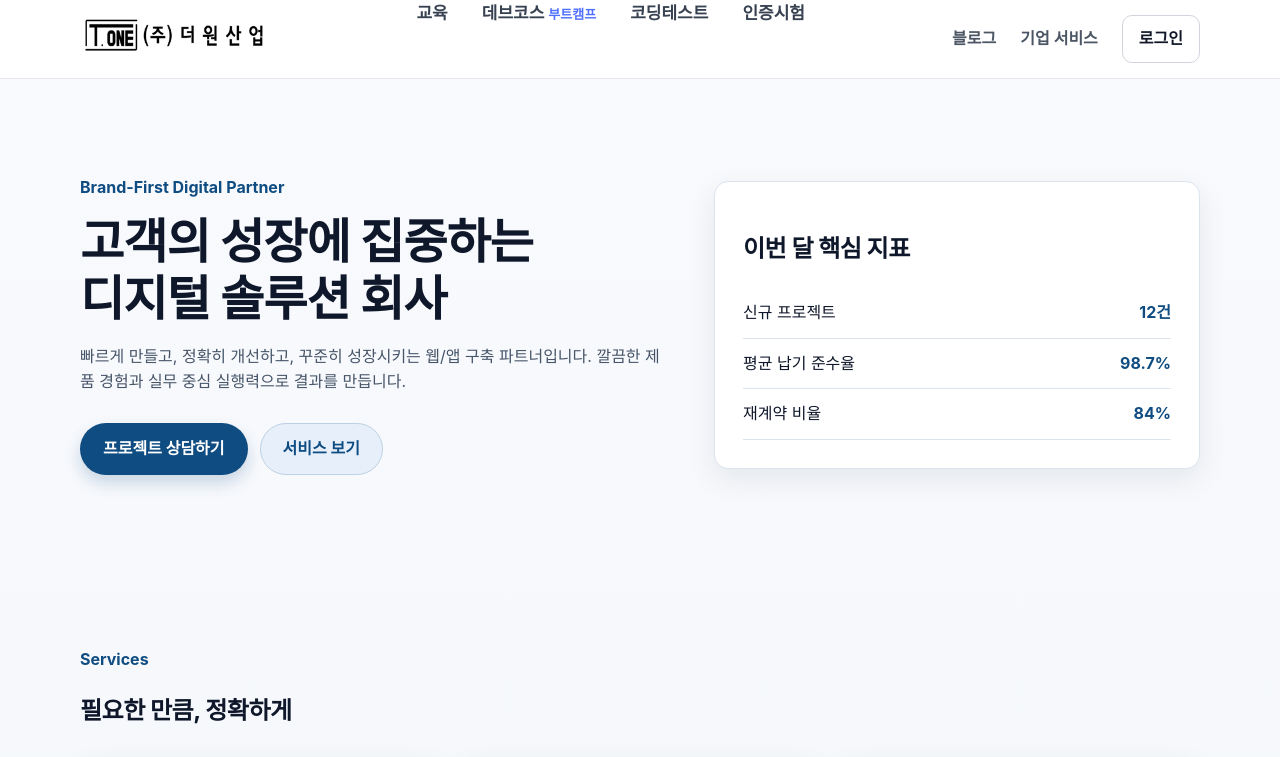
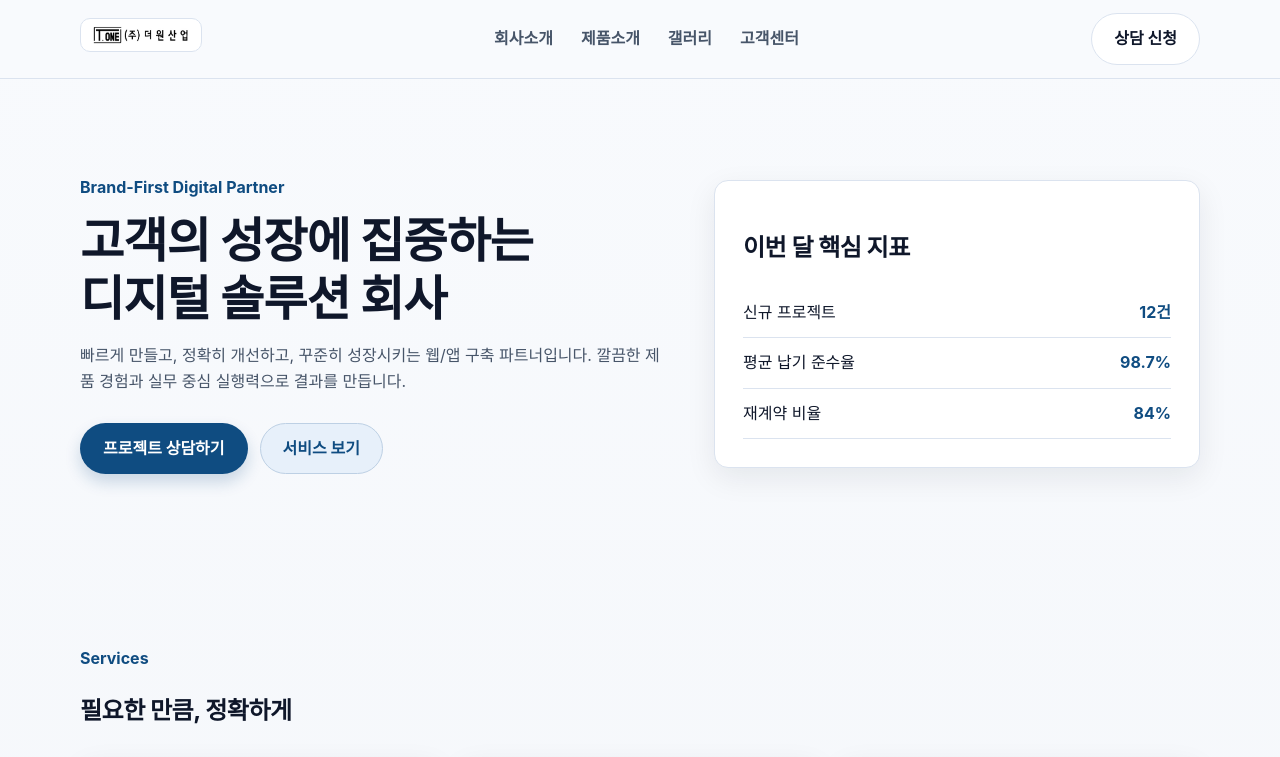
Before and after one commit to kpd4444/The_One, a React (Vite) app in the folder theone-site/: page / in a window 1280 px wide. Shown: the top 757 px of the page. Built offline with nearby package versions, Linux system fonts and the light colour scheme.

Commit message:
fix: align header and styles to conflict-safe merged version

```diff
--- a/theone-site/src/components/Header.jsx
+++ b/theone-site/src/components/Header.jsx
@@ -4,98 +4,79 @@ import logo from "../assets/logo.png";
 
 const navItems = [
   {
-    label: "교육",
+    label: "회사소개",
     to: "/about",
+    preview: {
+      title: "더원산업 소개",
+      desc: "인사말, 연혁, 조직도, 오시는 길까지 회사의 핵심 정보를 확인하세요.",
+      cta: "회사소개 바로가기",
+    },
     groups: [
       {
-        title: "회사 교육",
+        title: "회사 정보",
         links: [
-          { label: "인사말", to: "/about#greeting" },
-          { label: "회사연혁", to: "/about#history" },
-          { label: "조직도", to: "/about" },
-        ],
-      },
-      {
-        title: "고객 안내",
-        links: [
-          { label: "공지사항", to: "/support#notice" },
-          { label: "문의하기", to: "/support#inquiry" },
+          { label: "인사말", href: "/about#greeting" },
+          { label: "회사연혁", href: "/about#history" },
+          { label: "조직도", href: "/about" },
+          { label: "찾아오시는 길", href: "/about#location" },
         ],
       },
     ],
-    promo: {
-      title: "더원산업 교육 안내",
-      desc: "회사/현장 맞춤형 안내 자료와 상담 채널을 확인해보세요.",
-      to: "/about",
-      cta: "자세히 보기",
-    },
   },
   {
-    label: "데브코스",
-    accent: "부트캠프",
+    label: "제품소개",
     to: "/products",
+    preview: {
+      title: "산업 현장 맞춤 제품",
+      desc: "현장에 최적화된 설계·제작·설치까지 One-stop으로 제공합니다.",
+      cta: "제품소개 바로가기",
+    },
     groups: [
       {
-        title: "제품 라인업",
+        title: "제품 안내",
         links: [
-          { label: "제품특성", to: "/products" },
-          { label: "적용분야", to: "/products" },
-          { label: "상담/견적 문의", to: "/support#inquiry" },
-          { label: "현장 시공 사례", to: "/gallery" },
-        ],
-      },
-      {
-        title: "고객지원 서비스",
-        links: [
-          { label: "공지사항 및 자료실", to: "/support#notice" },
-          { label: "고객 문의 접수", to: "/support#inquiry" },
+          { label: "제품특성", href: "/products" },
+          { label: "적용분야", href: "/products" },
+          { label: "상담/견적 문의", href: "/support#inquiry" },
         ],
       },
     ],
-    promo: {
-      title: "실무에 가까운 제작/시공 프로세스",
-      desc: "설계부터 제작·설치·유지보수까지 한 번에 관리하는 원스톱 서비스를 제공합니다.",
-      to: "/products",
-      cta: "제품소개 자세히보기",
-    },
   },
   {
-    label: "코딩테스트",
+    label: "갤러리",
     to: "/gallery",
+    preview: {
+      title: "프로젝트 갤러리",
+      desc: "더원산업이 수행한 다양한 현장 시공과 완성 사례를 확인해보세요.",
+      cta: "갤러리 바로가기",
+    },
     groups: [
       {
         title: "포트폴리오",
         links: [
-          { label: "전체 갤러리", to: "/gallery" },
-          { label: "최근 프로젝트", to: "/gallery" },
+          { label: "시공 사례 보기", href: "/gallery" },
+          { label: "최근 프로젝트", href: "/gallery" },
         ],
       },
     ],
-    promo: {
-      title: "프로젝트 아카이브",
-      desc: "진행한 프로젝트 이미지를 통해 품질과 결과물을 직접 확인해보세요.",
-      to: "/gallery",
-      cta: "갤러리 이동",
-    },
   },
   {
-    label: "인증시험",
+    label: "고객센터",
     to: "/support",
+    preview: {
+      title: "고객 지원",
+      desc: "공지사항과 문의 접수로 빠르고 정확한 지원을 제공합니다.",
+      cta: "고객센터 바로가기",
+    },
     groups: [
       {
-        title: "지원",
+        title: "지원 메뉴",
         links: [
-          { label: "공지사항", to: "/support#notice" },
-          { label: "1:1 문의", to: "/support#inquiry" },
+          { label: "공지사항", href: "/support#notice" },
+          { label: "고객문의", href: "/support#inquiry" },
         ],
       },
     ],
-    promo: {
-      title: "빠른 고객 지원",
-      desc: "문의 접수 후 담당자가 순차적으로 빠르게 회신드립니다.",
-      to: "/support",
-      cta: "고객센터 이동",
-    },
   },
 ];
 
@@ -103,68 +84,52 @@ export default function Header() {
   const [openMenu, setOpenMenu] = useState(null);
 
   return (
-    <header className="site-header" onMouseLeave={() => setOpenMenu(null)}>
+    <header className={`site-header ${openMenu ? "menu-open" : ""}`}>
       <div className="container nav-wrap">
         <Link className="logo" to="/" aria-label="더원산업 홈">
           <img src={logo} alt="T.ONE (주)더원산업" className="logo-img" />
         </Link>
 
-        <nav className="nav-menu" aria-label="메인 메뉴">
+        <nav className="nav-menu" onMouseLeave={() => setOpenMenu(null)}>
           {navItems.map((item) => (
             <div
+              className="nav-item"
               key={item.label}
-              className="nav-item"
               onMouseEnter={() => setOpenMenu(item.label)}
               onFocus={() => setOpenMenu(item.label)}
             >
-              <NavLink to={item.to} className={({ isActive }) => `nav-main-link ${isActive ? "active" : ""}`}>
+              <NavLink to={item.to} className={({ isActive }) => (isActive ? "active" : "")}>
                 {item.label}
-                {item.accent ? <span className="nav-accent">{item.accent}</span> : null}
               </NavLink>
+              <div className={`mega-menu ${openMenu === item.label ? "show" : ""}`}>
+                <div className="mega-grid">
+                  {item.groups.map((group) => (
+                    <div key={group.title} className="mega-group">
+                      <h4>{group.title}</h4>
+                      <ul>
+                        {group.links.map((link) => (
+                          <li key={link.label}>
+                            <Link to={link.href}>{link.label}</Link>
+                          </li>
+                        ))}
+                      </ul>
+                    </div>
+                  ))}
+
+                  <article className="mega-preview">
+                    <strong>{item.preview.title}</strong>
+                    <p>{item.preview.desc}</p>
+                    <Link to={item.to}>{item.preview.cta} ›</Link>
+                  </article>
+                </div>
+              </div>
             </div>
           ))}
         </nav>
 
-        <div className="nav-utils">
-          <Link to="/gallery">블로그</Link>
-          <Link to="/support">기업 서비스</Link>
-          <Link className="login-btn" to="/support#inquiry">로그인</Link>
-        </div>
+        <Link className="btn btn-outline" to="/#contact">상담 신청</Link>
       </div>
-
-      <div className={`mega-panel ${openMenu ? "show" : ""}`}>
-        <div className="container mega-panel-inner">
-          {navItems
-            .filter((item) => item.label === openMenu)
-            .map((item) => (
-              <div key={item.label} className="mega-layout">
-                <div className="mega-links">
-                  {item.groups.map((group) => (
-                    <section key={group.title} className="mega-col">
-                      <h4>{group.title}</h4>
-                      <ul>
-                        {group.links.map((linkItem) => (
-                          <li key={linkItem.label}>
-                            <Link to={linkItem.to} className="mega-link">
-                              {linkItem.label}
-                            </Link>
-                          </li>
-                        ))}
-                      </ul>
-                    </section>
-                  ))}
-                </div>
-
-                <article className="mega-promo">
-                  <div className="mega-promo-thumb" aria-hidden="true" />
-                  <strong>{item.promo.title}</strong>
-                  <p>{item.promo.desc}</p>
-                  <Link to={item.promo.to}>{item.promo.cta} ❯</Link>
-                </article>
-              </div>
-            ))}
-        </div>
-      </div>
+      {openMenu && <div className="mega-backdrop" onMouseEnter={() => setOpenMenu(null)} />}
     </header>
   );
 }
--- a/theone-site/src/styles/components.css
+++ b/theone-site/src/styles/components.css
@@ -1,184 +1,136 @@
 .site-header {
   position: sticky;
   top: 0;
-  background: #fff;
-  border-bottom: 1px solid #e5e7eb;
-  z-index: 50;
+  background: rgba(248, 250, 253, 0.9);
+  border-bottom: 1px solid var(--line);
+  backdrop-filter: blur(10px);
+  z-index: 20;
 }
 
 .nav-wrap {
-  min-height: 78px;
+  min-height: 74px;
   display: flex;
   align-items: center;
   justify-content: space-between;
-  gap: 28px;
+  gap: 24px;
 }
 
 .logo-img {
-  height: 38px;
-  border: 0;
-  border-radius: 0;
-  background: transparent;
-  padding: 0;
+  height: 34px;
+  border-radius: 10px;
+  border: 1px solid var(--line);
+  background: var(--surface);
+  padding: 6px 10px;
 }
 
 .nav-menu {
   display: flex;
-  align-items: center;
-  gap: 34px;
-  height: 78px;
+  gap: 28px;
+  color: var(--muted);
+  font-weight: 600;
+}
+
+.nav-menu a { position: relative; }
+.nav-menu a.active { color: var(--primary); }
+.nav-menu a.active::after {
+  content: "";
+  position: absolute;
+  left: 0;
+  bottom: -8px;
+  width: 100%;
+  height: 2px;
+  background: var(--primary);
 }
 
 .nav-item {
-  display: flex;
-  align-items: center;
-  height: 100%;
+  position: relative;
+  padding: 26px 0;
 }
 
-.nav-main-link {
-  position: relative;
-  display: flex;
-  align-items: baseline;
-  gap: 4px;
-  height: 100%;
-  color: #374151;
-  font-size: 17px;
-  font-weight: 700;
+.mega-menu {
+  position: absolute;
+  left: 50%;
+  top: calc(100% - 3px);
+  transform: translateX(-50%);
+  width: min(860px, 80vw);
+  background: var(--surface);
+  border: 1px solid var(--line);
+  border-radius: 16px;
+  box-shadow: 0 16px 40px rgba(15, 23, 42, 0.14);
+  padding: 26px;
+  opacity: 0;
+  visibility: hidden;
+  pointer-events: none;
+  transition: all 0.18s ease;
+  z-index: 40;
 }
 
-.nav-main-link.active,
-.nav-main-link:hover {
-  color: #111827;
+.mega-menu.show {
+  opacity: 1;
+  visibility: visible;
+  pointer-events: auto;
 }
 
-.nav-main-link.active::after,
-.nav-main-link:hover::after {
-  content: "";
-  position: absolute;
-  left: 0;
-  right: 0;
-  bottom: 0;
-  height: 3px;
-  background: #111827;
+.mega-grid {
+  display: grid;
+  grid-template-columns: 1.1fr 0.9fr;
+  gap: 26px;
 }
 
-.nav-accent {
-  color: #4f6fff;
-  font-size: 13px;
-  font-weight: 700;
+.mega-group h4 {
+  margin: 0;
+  color: #94a3b8;
 }
 
-.nav-utils {
-  display: flex;
-  align-items: center;
-  gap: 24px;
-  color: #4b5563;
-  font-weight: 600;
-}
-
-.login-btn {
-  border: 1px solid #d1d5db;
-  border-radius: 10px;
-  padding: 10px 16px;
-  color: #111827;
-  background: #fff;
-}
-
-.mega-panel {
-  position: absolute;
-  left: 0;
-  right: 0;
-  top: 100%;
-  background: #fff;
-  border-bottom: 1px solid #e5e7eb;
-  opacity: 0;
-  visibility: hidden;
-  transform: translateY(-6px);
-  transition: all 0.16s ease;
-}
-
-.mega-panel.show {
-  opacity: 1;
-  visibility: visible;
-  transform: translateY(0);
-}
-
-.mega-panel-inner {
-  padding-top: 34px;
-  padding-bottom: 34px;
-}
-
-.mega-layout {
-  display: grid;
-  grid-template-columns: 1.2fr 360px;
-  gap: 44px;
-}
-
-.mega-links {
-  display: grid;
-  grid-template-columns: repeat(2, minmax(0, 1fr));
-  gap: 24px;
-}
-
-.mega-col h4 {
-  color: #9ca3af;
-  margin: 0;
-  font-size: 16px;
-  font-weight: 700;
-}
-
-.mega-col ul {
-  margin: 14px 0 0;
+.mega-group ul {
+  list-style: none;
   padding: 0;
-  list-style: none;
+  margin: 10px 0 0;
   display: grid;
   gap: 12px;
 }
 
-.mega-link {
-  color: #111827;
-  font-size: 18px;
+.mega-group li a {
+  color: #0f172a;
+  font-size: 22px;
   font-weight: 700;
-  line-height: 1.4;
+  line-height: 1.2;
 }
 
-.mega-link:hover {
-  color: #2563eb;
+.mega-group li a:hover {
+  color: var(--primary);
 }
 
-.mega-promo {
-  border-radius: 18px;
-  padding: 16px;
-  background: #f8fafc;
+.mega-preview {
+  border-radius: 14px;
+  border: 1px solid var(--line);
+  background: linear-gradient(145deg, #f0f6ff, #e2ecff);
+  padding: 18px;
+  align-self: start;
 }
 
-.mega-promo-thumb {
-  width: 100%;
-  aspect-ratio: 16 / 10;
-  border-radius: 14px;
-  background: linear-gradient(135deg, #dfe7ff, #c5d2ff);
-  border: 1px solid #d6def3;
+.mega-preview strong {
+  display: block;
+  font-size: 26px;
+  line-height: 1.3;
 }
 
-.mega-promo strong {
-  display: block;
-  margin-top: 16px;
-  font-size: 15px;
-  color: #111827;
-  line-height: 1.4;
+.mega-preview p {
+  margin: 12px 0;
+  color: #475569;
+  line-height: 1.65;
 }
 
-.mega-promo p {
-  margin: 10px 0 14px;
-  color: #6b7280;
-  font-size: 14px;
-  line-height: 1.5;
+.mega-preview a {
+  color: #0f172a;
+  font-weight: 800;
 }
 
-.mega-promo a {
-  color: #111827;
-  font-size: 15px;
-  font-weight: 800;
+.mega-backdrop {
+  position: fixed;
+  inset: 74px 0 0;
+  background: rgba(15, 23, 42, 0.2);
+  z-index: 10;
 }
 
 .hero { padding: 96px 0 84px; }
@@ -460,12 +412,13 @@ h1 {
 
 @media (max-width: 900px) {
   .nav-menu,
-  .nav-utils,
-  .mega-panel,
+  .mega-menu,
+  .mega-backdrop,
   .org-branch-top .org-arm,
   .org-branch-top .org-box.dev,
   .org-branch-mid .org-bar { display: none; }
 
+  .nav-item { padding: 0; }
 
   .hero-grid,
   .product-hero,
```
